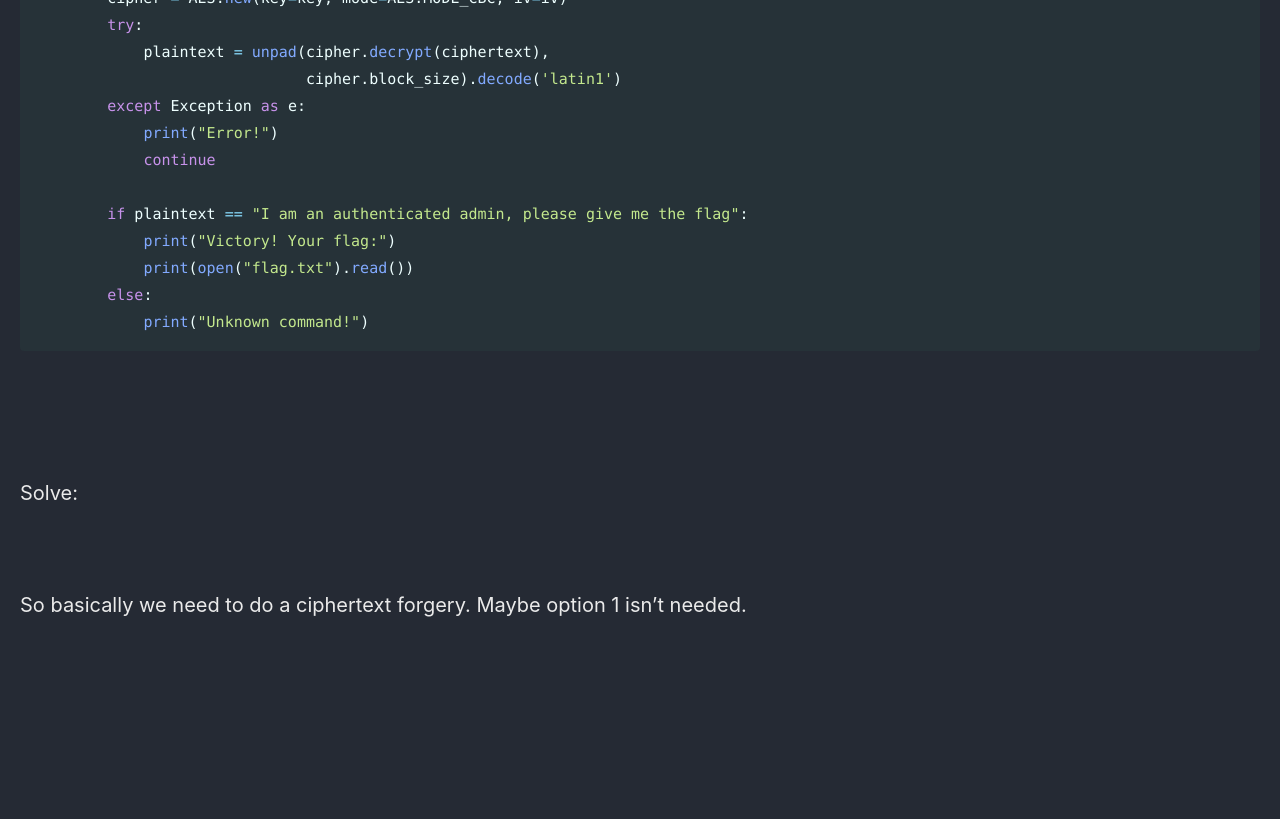
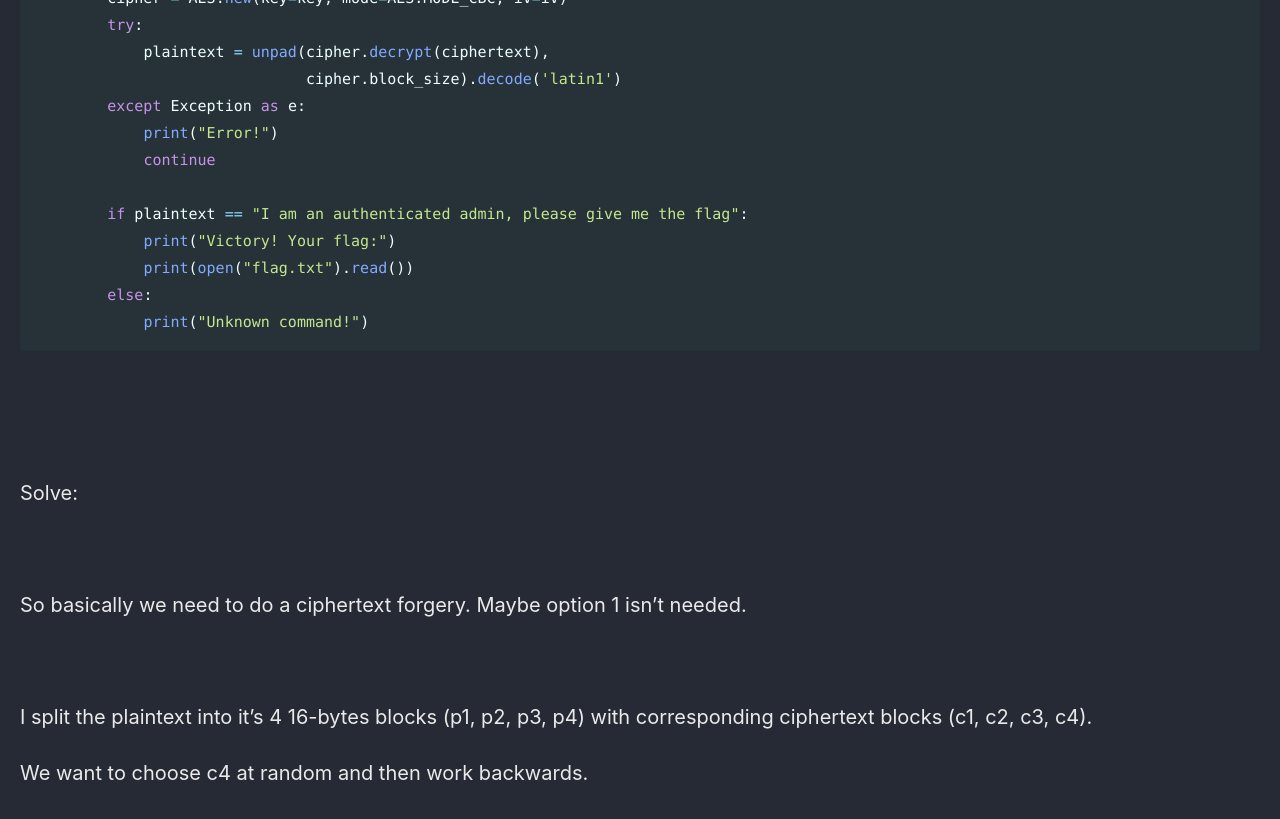
Before and after one commit to Connor-McCartney/Connor-McCartney.github.io, a Jekyll site: the page built from _pages/cryptography/other/EnchantedOracle-UofTCTF2025.md, in a window 1280 px wide and 900 px high, scrolled down 994 px. Shown: the top 819 px of the window. Built offline with Jekyll 4.4.1, drawn with Linux system fonts in a browser that asks for light colours; cached includes are drawn as plain includes; before the commit the page ends 1726 px from its top, so only the background shows below that.

Commit message:
Update EnchantedOracle-UofTCTF2025.md

```diff
--- a/_pages/cryptography/other/EnchantedOracle-UofTCTF2025.md
+++ b/_pages/cryptography/other/EnchantedOracle-UofTCTF2025.md
@@ -62,3 +62,9 @@ Solve:
 So basically we need to do a ciphertext forgery. Maybe option 1 isn't needed.
 
 <br>
+
+I split the plaintext into it's 4 16-bytes blocks (p1, p2, p3, p4) with corresponding ciphertext blocks (c1, c2, c3, c4).
+
+We want to choose c4 at random and then work backwards.
+
+<br>
```
